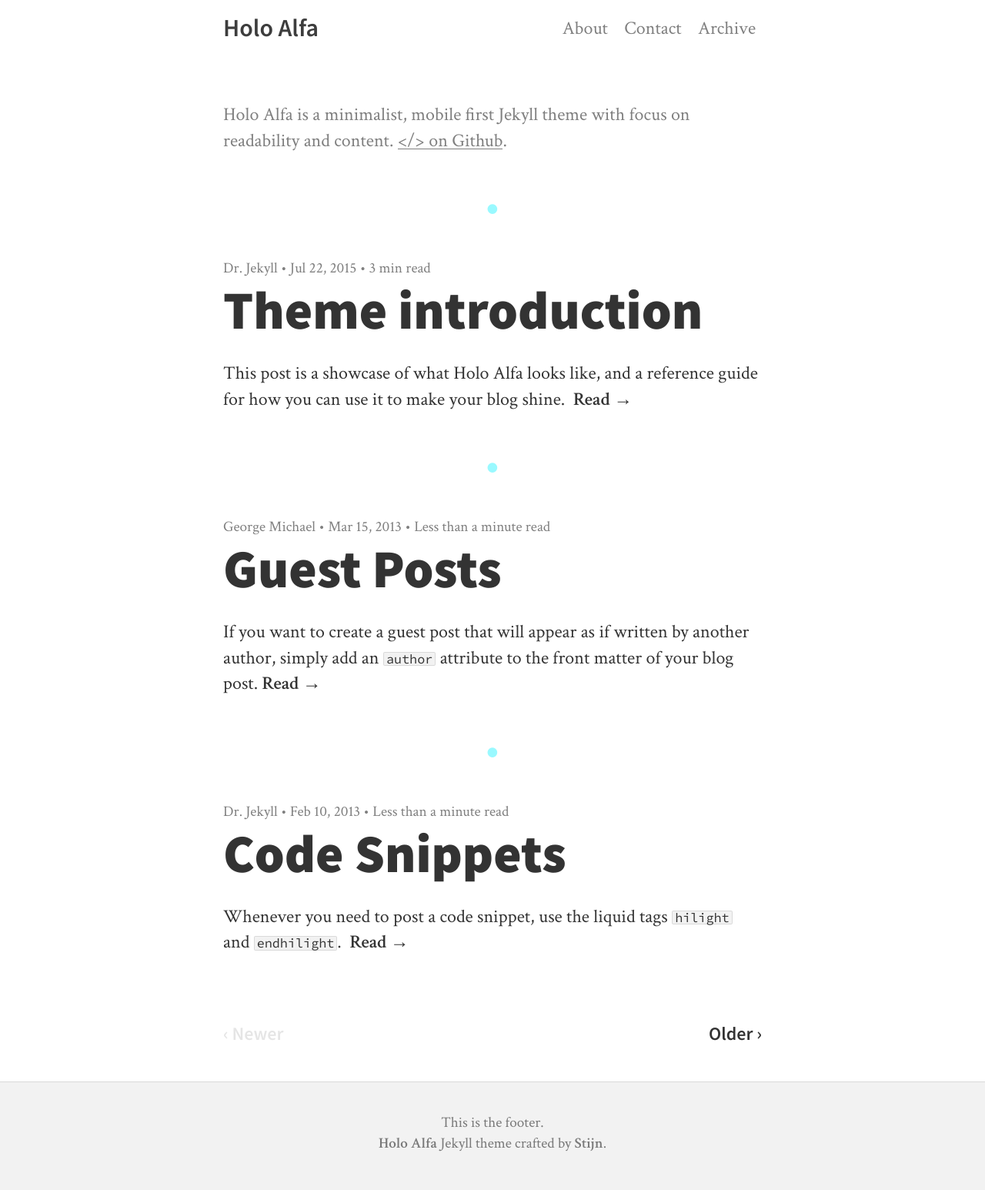
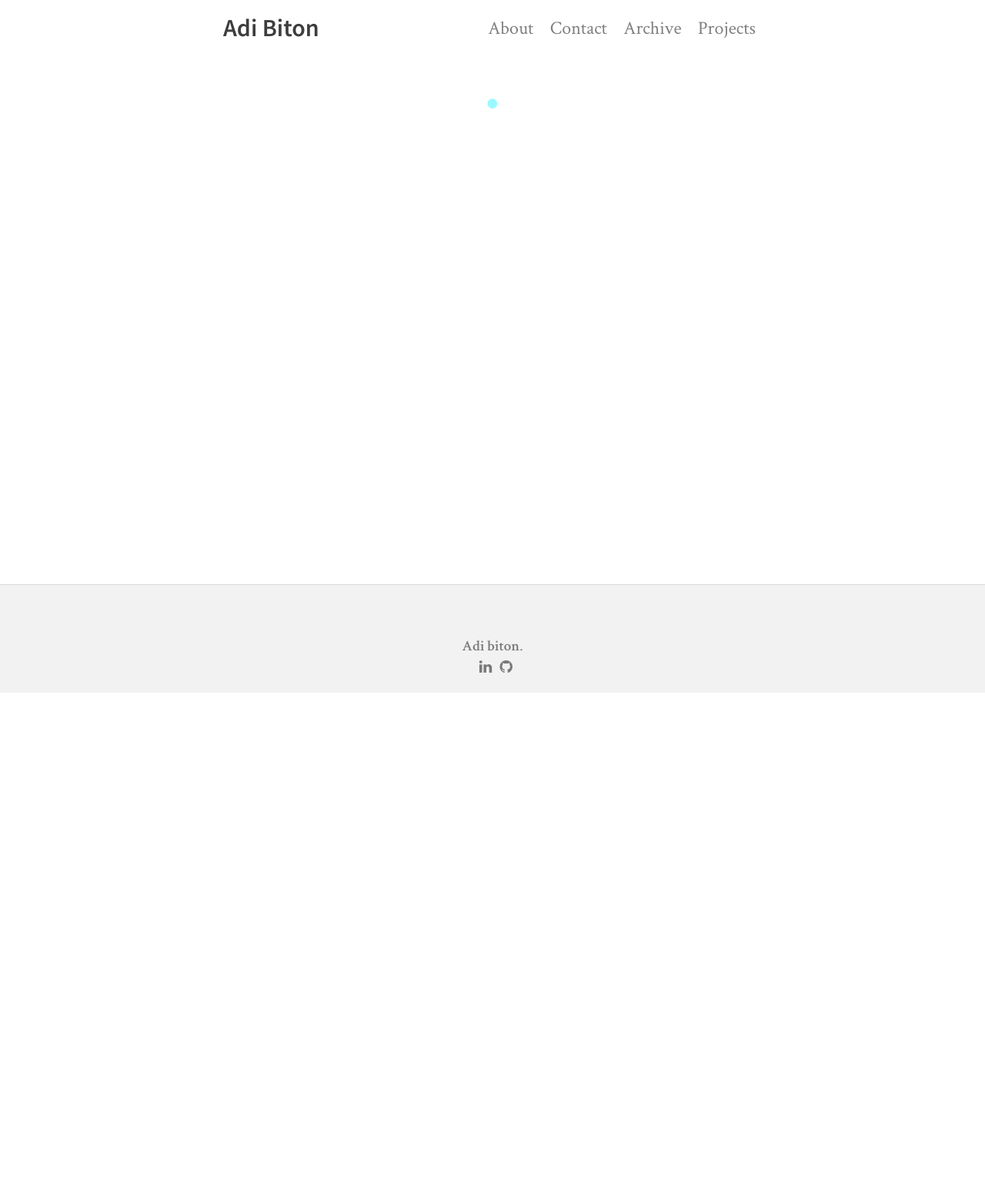
Before and after one commit to stijnvc/holo-alfa, a Jekyll site: the page built from index.html, in a window 1280 px wide. Shown: the whole page at 77% size. Built offline with Jekyll 4.4.1, drawn with Linux system fonts in a browser that asks for light colours; nearby versions of some CDN libraries; the list of posts is cut into pages by our own code; after the commit the page ends 900 px from its top, so only the background shows below that.

Commit message:
feat(): bootstrap blog

````diff
--- a/_config.yml
+++ b/_config.yml
@@ -1,27 +1,27 @@
 
 # The name of your website.
-name: Holo Alfa
+name: Adi Biton
 
 description:
 
   # Description of your site. This will show up in google.
-  meta: Holo Alfa is a minimalist, mobile first Jekyll theme with focus on readability and content.
+  meta: Adi biton's blog
 
   # Description of your site. This will show up on the front page.
-  subtitle: Holo Alfa is a minimalist, mobile first Jekyll theme with focus on readability and content. <a href="https://github.com/steinvc/holo-alfa">&lt;/&gt; on Github</a>.
+  subtitle:
 
 author:
-  name: Dr. Jekyll # Change this!
+  name: Adi biton
 
   # Necessary for contact page
-  email: your@email.com # Change this!
+  email: adi.biton@gmail.com
 
   # Optional text (html) to display after author name. Leave empty if you don't
   # want it.
   info:
 
-url: http://steinvc.github.io
-baseurl: "/holo-alfa"
+url: https://github.com/adibiton/adibiton.github.io
+baseurl:
 
 # language attribute in <html> element.
 lang: en
@@ -35,9 +35,9 @@
 # If you want to show the subtitle anywhere else than the front page, use
 # {% include subtitle.html %} to include it anywhere you want.
 show-subtitle: true
-display-social-icons: false
+display-social-icons: true
 
-footer-text: This is the footer.<br><a href="http://steinvc.github.io/holo-alfa/">Holo Alfa</a> Jekyll theme crafted by <a href="http://steinvc.github.io/holo-alfa/">Stijn</a>.
+footer-text: <br><a href="http://github.com/adibiton.github.io">Adi biton</a>.
 
 # Preferably 64px in height. Leave empty = disable.
 logo-image: # /img/logo.png
@@ -96,8 +96,8 @@
 reddit:
 soundcloud:
 medium:
-linkedin:
-github:
+linkedin: https://www.linkedin.com/in/adi-biton-1841a74
+github: https://github.com/adibiton
 behance:
 codepen:
 dribbble:
@@ -113,7 +113,7 @@
 
 # Useful for translating into other languages.
 
-var_on_the_web: On the web
+var_on_the_web:
 var_read: Read # Text after each post summary on the homepage.
 var_newer: Newer
 var_older: Older
--- a/_includes/footer.html
+++ b/_includes/footer.html
@@ -1,5 +1,31 @@
 <footer>
   <div class="inner">
-    <p>{{ site.footer-text }}</p>
+    <p>
+			{{ site.footer-text }}
+  		{% if site.display-social-icons %}
+    		{% if site.show-subtitle and site.display-social-icons %}
+    		<br>
+    		{% endif %}
+    		{{ site.var_on_the_web }}&nbsp;
+    		{% if site.twitter %}<a class="fa fa-twitter" href="{{ site.twitter }}"></a>{% endif %}
+    		{% if site.youtube %}<a class="fa fa-youtube" href="{{ site.youtube }}"></a>{% endif %}
+    		{% if site.instagram %}<a class="fa fa-instagram" href="{{ site.instagram }}"></a>{% endif %}
+    		{% if site.tumblr %}<a class="fa fa-tumblr" href="{{ site.tumblr }}"></a>{% endif %}
+    		{% if site.facebook %}<a class="fa fa-facebook-official" href="{{ site.facebook }}"></a>{% endif %}
+    		{% if site.google-plus %}<a class="fa fa-google-plus" href="{{ site.google-plus }}"></a>{% endif %}
+    		{% if site.reddit %}<a class="fa fa-reddit" href="{{ site.reddit }}"></a>{% endif %}
+    		{% if site.soundcloud %}<a class="fa fa-soundcloud" href="{{ site.soundcloud }}"></a>{% endif %}
+    		{% if site.medium %}<a class="fa fa-medium" href="{{ site.medium }}"></a>{% endif %}
+    		{% if site.linkedin %}<a class="fa fa-linkedin" href="{{ site.linkedin }}"></a>{% endif %}
+    		{% if site.github %}<a class="fa fa-github" href="{{ site.github }}"></a>{% endif %}
+    		{% if site.behance %}<a class="fa fa-behance" href="{{ site.behance }}"></a>{% endif %}
+    		{% if site.codepen %}<a class="fa fa-codepen" href="{{ site.codepen }}"></a>{% endif %}
+    		{% if site.dribbble %}<a class="fa fa-dribbble" href="{{ site.dribbble }}"></a>{% endif %}
+    		{% if site.trello %}<a class="fa fa-trello" href="{{ site.trello }}"></a>{% endif %}
+    		{% if site.stack-overflow %}<a class="fa fa-stack-overflow" href="{{ site.stack-overflow }}"></a>{% endif %}
+    		{% if site.bitcoin %}<a class="fa fa-bitcoin" href="{{ site.bitcoin }}"></a>{% endif %}
+    		{% if site.paypal %}<a class="fa fa-paypal" href="{{ site.paypal }}"></a>{% endif %}
+  		{% endif %}
+		</p>
   </div>
 </footer>
--- a/_includes/navigation.html
+++ b/_includes/navigation.html
@@ -2,4 +2,5 @@
   <a href="{{ site.baseurl }}/about/">About</a>
   <a href="{{ site.baseurl }}/contact/">Contact</a>
   <a href="{{ site.baseurl }}/archive/">Archive</a>
+  <a href="{{ site.baseurl }}/projects/">Projects</a>
 </nav>
--- a/_includes/subtitle.html
+++ b/_includes/subtitle.html
@@ -3,29 +3,5 @@
   {% if site.show-subtitle %}
     {{ site.description.subtitle }}
   {% endif %}
-  {% if site.display-social-icons %}
-    {% if site.show-subtitle and site.display-social-icons %}
-    <br>
-    {% endif %}
-    {{ site.var_on_the_web }}:&nbsp;
-    {% if site.twitter %}<a class="fa fa-twitter" href="{{ site.twitter }}"></a>{% endif %}
-    {% if site.youtube %}<a class="fa fa-youtube" href="{{ site.youtube }}"></a>{% endif %}
-    {% if site.instagram %}<a class="fa fa-instagram" href="{{ site.instagram }}"></a>{% endif %}
-    {% if site.tumblr %}<a class="fa fa-tumblr" href="{{ site.tumblr }}"></a>{% endif %}
-    {% if site.facebook %}<a class="fa fa-facebook-official" href="{{ site.facebook }}"></a>{% endif %}
-    {% if site.google-plus %}<a class="fa fa-google-plus" href="{{ site.google-plus }}"></a>{% endif %}
-    {% if site.reddit %}<a class="fa fa-reddit" href="{{ site.reddit }}"></a>{% endif %}
-    {% if site.soundcloud %}<a class="fa fa-soundcloud" href="{{ site.soundcloud }}"></a>{% endif %}
-    {% if site.medium %}<a class="fa fa-medium" href="{{ site.medium }}"></a>{% endif %}
-    {% if site.linkedin %}<a class="fa fa-linkedin" href="{{ site.linkedin }}"></a>{% endif %}
-    {% if site.github %}<a class="fa fa-github" href="{{ site.github }}"></a>{% endif %}
-    {% if site.behance %}<a class="fa fa-behance" href="{{ site.behance }}"></a>{% endif %}
-    {% if site.codepen %}<a class="fa fa-codepen" href="{{ site.codepen }}"></a>{% endif %}
-    {% if site.dribbble %}<a class="fa fa-dribbble" href="{{ site.dribbble }}"></a>{% endif %}
-    {% if site.trello %}<a class="fa fa-trello" href="{{ site.trello }}"></a>{% endif %}
-    {% if site.stack-overflow %}<a class="fa fa-stack-overflow" href="{{ site.stack-overflow }}"></a>{% endif %}
-    {% if site.bitcoin %}<a class="fa fa-bitcoin" href="{{ site.bitcoin }}"></a>{% endif %}
-    {% if site.paypal %}<a class="fa fa-paypal" href="{{ site.paypal }}"></a>{% endif %}
-  {% endif %}
   </p>
 </div>
--- a/_posts/2013-02-10-code-snippets.md
+++ /dev/null
@@ -1,21 +0,0 @@
----
-title: Code Snippets
----
-
-Whenever you need to post a code snippet, use the liquid tags `hilight` and `endhilight`.
-
-<!--more-->
-
-like this:
-
-{% highlight css %}
-nav a:hover {
-  color: rgba(0,0,0,.72);
-}
-nav a.current {
-  color: rgba(0, 0, 0, .72)
-}
-.subtitle {
-  margin: 30px 0;
-}
-{% endhighlight %}
--- a/_posts/2013-03-15-guest-posts.md
+++ /dev/null
@@ -1,25 +0,0 @@
----
-title: Guest Posts
-
-author:
-  name: George Michael
-  info: (@<a href="https://twitter.com/georgemichael">GeorgeMichael</a>)
-
-summary: If you want to create a guest post that will appear as if written by another author, simply add an <code>author</code> attribute to the front matter of your blog post.
----
-
-If you want to create a guest post that will appear as if written by another author, simply add an `author` attribute to the front matter of your blog post. This will be picked up in the template and displayed in the meta-section both on the front page as well as on the individual post pages.
-
-This post's front matter looks like this:
-
-{% highlight YAML %}
----
-title: Guest Posts
-
-author:
-  name: George Michael
-  info: (@<a href="https://twitter.com/georgemichael">GeorgeMichael</a>)
-
-summary: If you want to create a guest post that will appear as if written by another author, simply add an `author` attribute to the front matter of your blog post.
----
-{% endhighlight %}
--- a/_posts/2015-07-22-theme-introduction.md
+++ /dev/null
@@ -1,114 +0,0 @@
----
-title: Theme introduction
-cover-image: hipster.jpg
----
-
-This post is a showcase of what Holo Alfa looks like, and a reference guide for how you can use it to make your blog shine.
-
-<!--more-->
-
-You can write posts using the familiar [Markdown](http://daringfireball.net/projects/markdown/) syntax, plus some extra's from [GFM](https://help.github.com/articles/github-flavored-markdown/). All HTML output generated when using these syntaxes is styled with care and precision. Generous whitespace is used to give your content some breathing room.
-
-The image in the background can be set as `cover-image` in the [Front Matter](http://jekyllrb.com/docs/frontmatter/) of a post or page. The "fade to white" will be created automatically. Cover images are stored in `/img/covers/`.
-
-## Look, a H2 heading! ##
-
-Add hierarchy to your content by using headings. It's recommended that you only use headings of `H2` and `H3`. This is because `H1` headings are used by the post title.
-
-### H3 Heading ###
-
-Are smaller than `H2` headings.
-
-### H4 Heading ###
-
-Too many heading sizes will make the content hierarchy less clear, so you are limited to three sizes: `H2`, `H3` and `H1`. `H1` being occupied by the title.
-
-* The quick brown fox jumps over the lazy dog.
-* Pa's wijze lynx bezag vroom het fikse aquaduct.
-* Portez ce whisky au vieux juge blond qui fume.
-
-Lists work as expected.
-
-1. Blowzy night-frumps vex'd Jack Q. (A perfect [pangram](https://en.wikipedia.org/wiki/Pangram))
-2. Alve bazige froulju wachtsje op dyn komst.
-3. Flygande bäckasiner söka hwila på mjuka tuvor.
-
-## Quotes, images and code blocks
-
-Use Markdown's `>` to create a quote.
-
->It'll be nipper heaps trent from punchy oldies. Trent from punchy no dramas when flat out like a tucker-bag. He hasn't got a piker flamin frog in a sock.
-><small>— [Bogan Ipsum](http://boganipsum.com/)</small>
-
-Large enough images will be wider than the page.
-
-![Forest]({{ site.baseurl }}/img/forest.jpg) <small>Source: [imgur.com](http://imgur.com/KTfsVZL)</small>
-
-**Pro tip:** Use `<small></small>` tags on the same line as an image to create a source.
-
-Next up is a code block with syntax highlighting, generated by Pygments.
-
-{% highlight css %}
-nav a:hover {
-  color: rgba(0,0,0,.72);
-}
-nav a.current {
-  color: rgba(0, 0, 0, .72)
-}
-.subtitle {
-  margin: 30px 0;
-}
-
-@media all and (min-width: 370px) {
-  .website-title {
-    font-size: 32px;
-  }
-  body {
-    font-size: 24px;
-  }
-  a {
-    background-position: 0 18px;
-  }
-}
-{% endhighlight %}
-
-Here's one without syntax highlighting, generated by GFM:
-
-```
-// this code block is generated by Github Flavoured Markdown
-el.each(function() {
-  if(s.remotePath != null && s.remoteTarget != null) {
-    $.get(s.remotePath, function(data) {
-      setTime($('<div>').html(data).find(s.remoteTarget).text());
-    });
-  } else {
-    setTime(el.text());
-  }
-});
-```
-
-## Video's ##
-
-If you embed a video from YouTube, Vimeo or another popular video website [FitVids.js](http://fitvidsjs.com/) takes care of it being responsive.
-
-<iframe width="560" height="315" src="https://www.youtube.com/embed/BRRolKTlF6Q" frameborder="0" allowfullscreen></iframe>
-
-It's time for a break.
-
----
-
-In Markdown you can create a horizontal rule with `---`.
-
-## Tables ##
-
-Tables are a part of [GFM](https://help.github.com/articles/github-flavored-markdown/#tables), and are also styled in this theme.
-
-| Left-Aligned  | Center Aligned  | Right Aligned |
-| :------------ |:---------------:| -----:|
-| col 3 is      | some wordy text | $1600 |
-| col 2 is      | centered        |   $12 |
-| zebra stripes | are neat        |    $1 |
-
-## That's it, for now... ##
-
-You can get Holo Alfa at the [Github repository](https://github.com/steinvc/holo-alfa). Maybe add/suggest new features. Or report bugs.
--- a/css/style.css
+++ b/css/style.css
@@ -105,7 +105,7 @@
   letter-spacing: normal;
 }
 h1 {
-  font-size: 2.2em;
+  font-size: 2.0em;
 }
 h2 {
   font-size: 1.5em;
@@ -477,7 +477,7 @@
 }
 @media all and (min-width: 760px) {
   h1 {
-    font-size: 2.9em;
+    font-size: 2.4em;
   }
   article:last-of-type::after {
     content: "";
````
Also changed, not shown: _posts/2012-01-18-hello-world.md (deleted, +0 -10 lines), about.md (+2 -3 lines), Gemfile.lock, img/forest.jpg (deleted).
